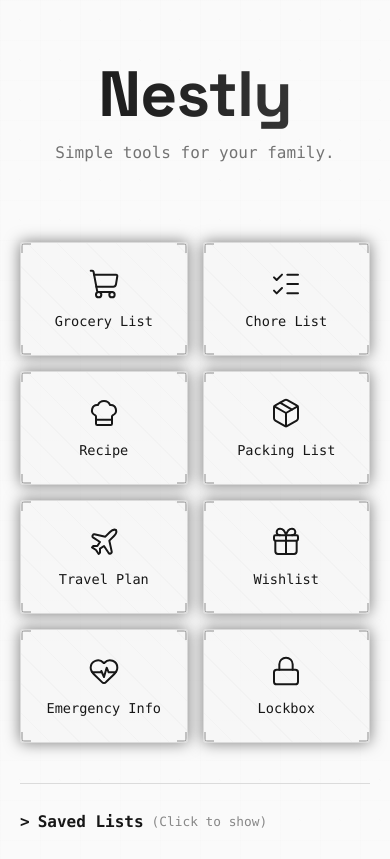
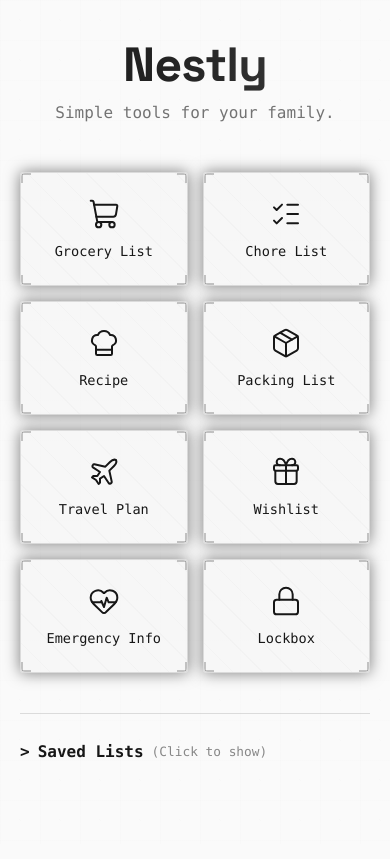
Before and after one commit to bradybark/nestly, a website built with Vite: page index.html in a window 390 px wide. Built offline with nearby package versions, Linux system fonts and the light colour scheme.

Commit message:
Fine-tune mobile vertical spacing (2px top padding, 50px header margin)

```diff
--- a/src/style.css
+++ b/src/style.css
@@ -249,8 +249,16 @@ header p {
 
   /* Compact spacing for mobile */
   #app {
-    padding-top: 10px;
+    padding-top: 2px;
     padding-bottom: 20px;
+  }
+
+  header {
+    margin-bottom: 50px;
+  }
+
+  header h1 {
+    font-size: 3rem;
   }
 
   .mobile-row {
```
